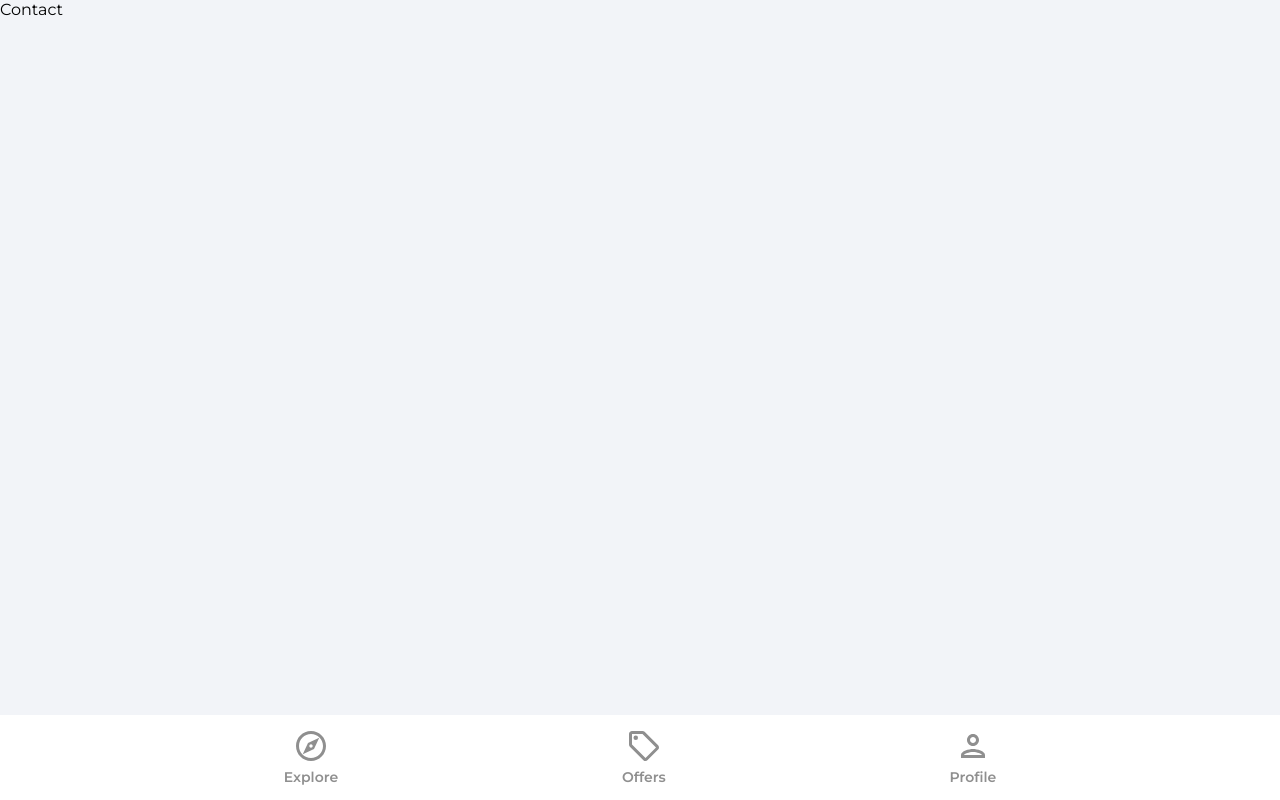
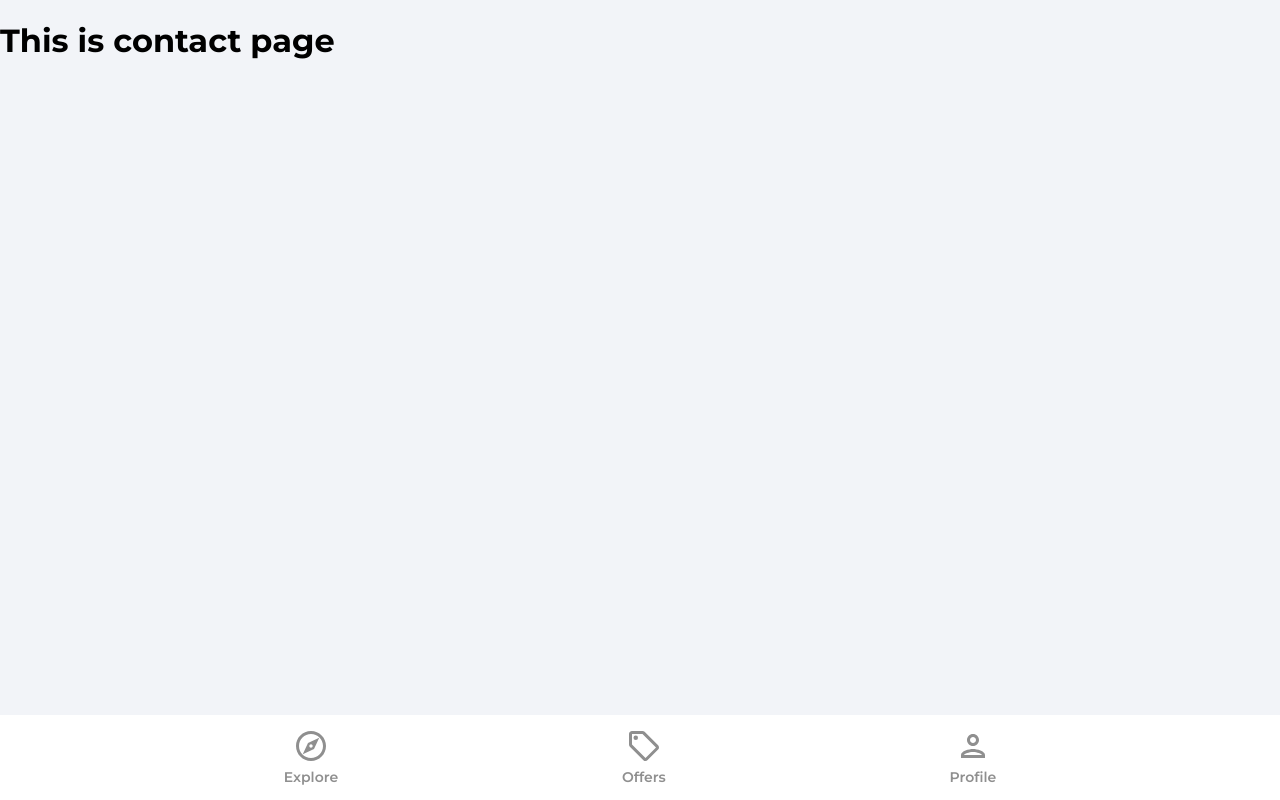
Before and after one commit to Nitesh-yadav-code/House-Marketplace, a React (Create React App) app: page /contact/1/1 in a window 1280 px wide. Built offline with nearby package versions, Linux system fonts and the light colour scheme.

Commit message:
Listing Details page created

```diff
--- a/src/pages/Contact.js
+++ b/src/pages/Contact.js
@@ -2,7 +2,11 @@ import React from 'react'
 
 function Contact() {
   return (
-    <div>Contact</div>
+    <div>
+        <h1>
+            This is contact page
+        </h1>
+    </div>
   )
 }
 
```
